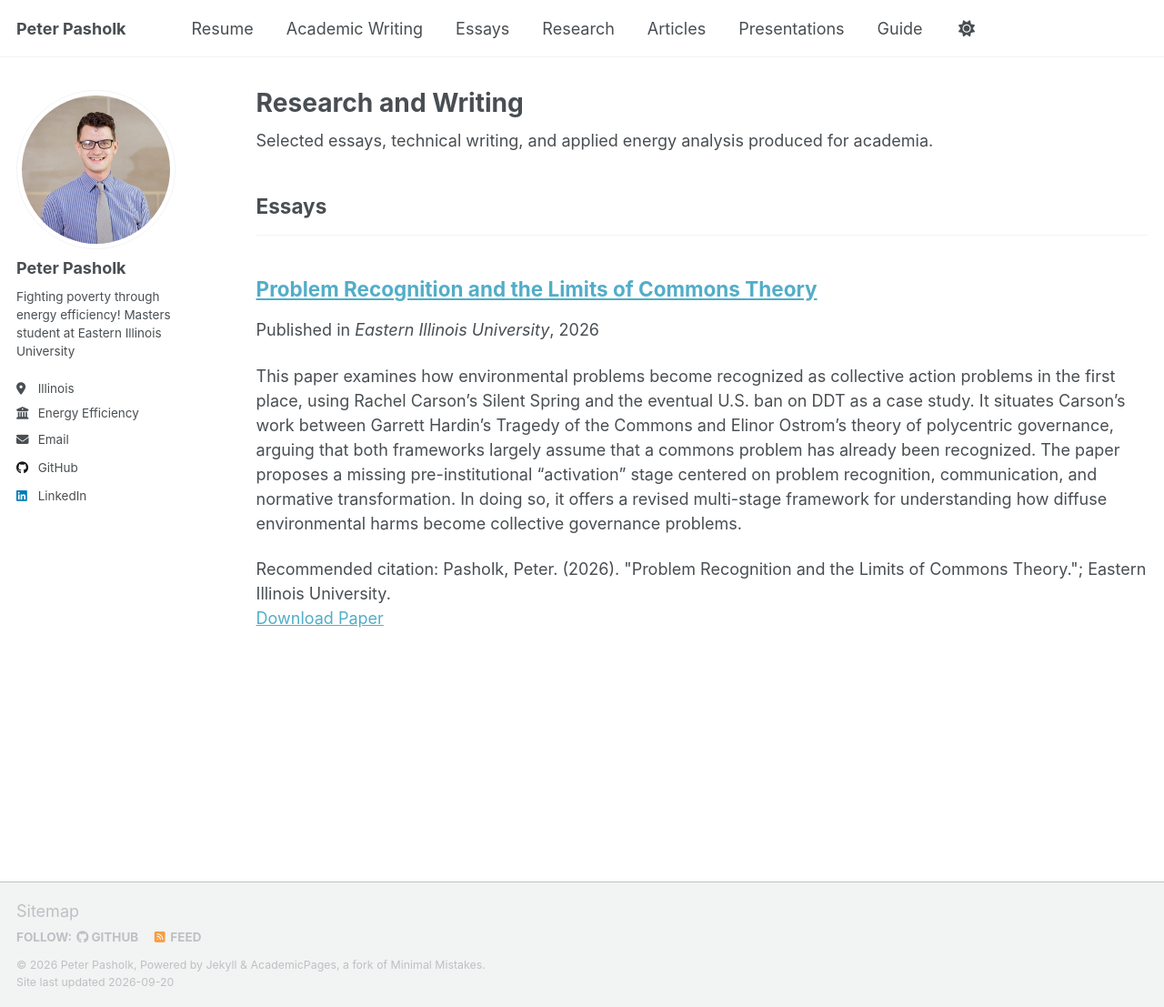
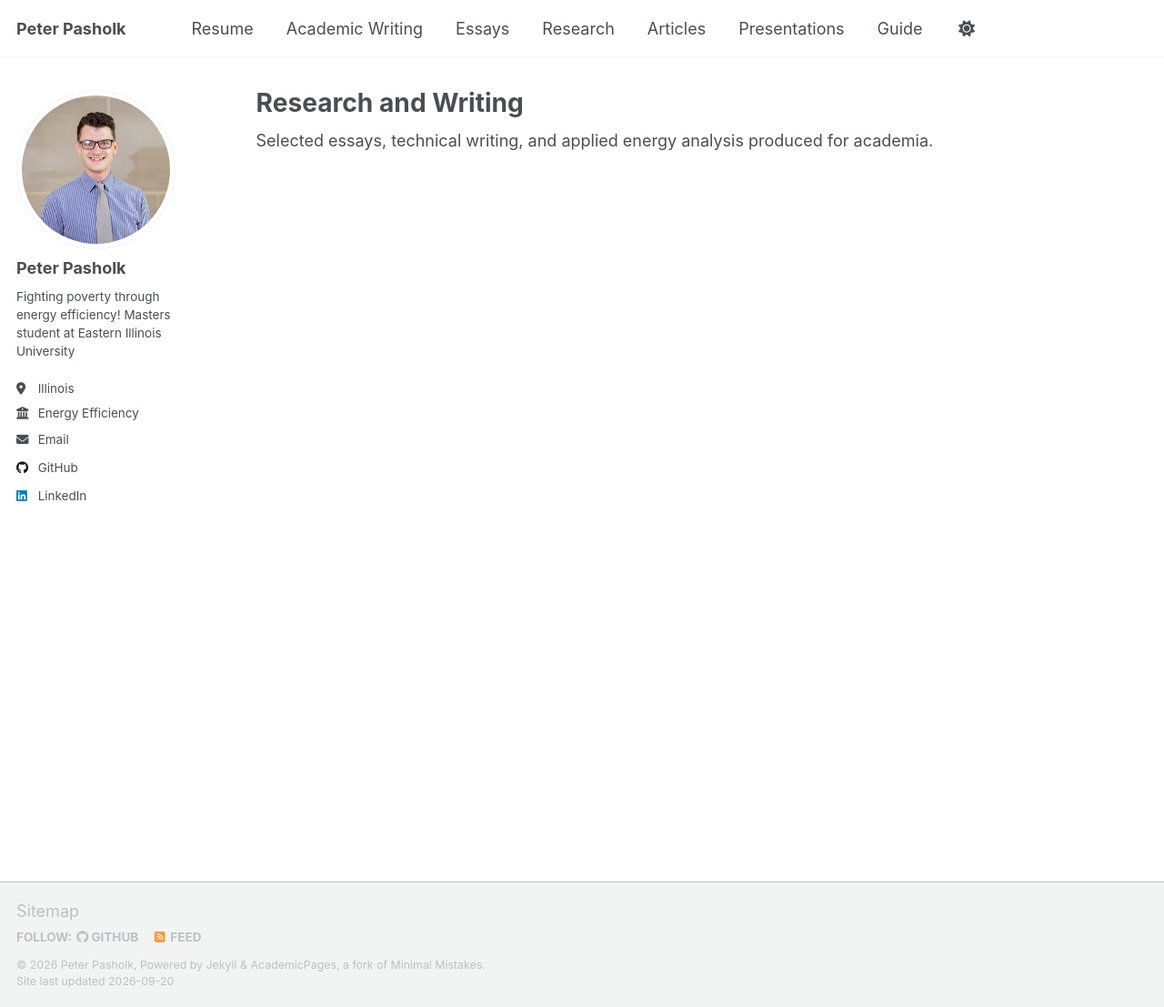
Before and after one commit to ppasholk/ppasholk.github.io, a Jekyll site: the page built from _pages/publications.html, in a window 1280 px wide and 1107 px high. Shown: the whole window at 91% size. Built offline with Jekyll 4.4.1, drawn with Linux system fonts in a browser that asks for light colours; a script that is not in the unit is left out.

Commit message:
Change publication category and permalink
Updated the category of the publication and modified the permalink.

```diff
--- a/_publications/2026-05-03-Problem-Recognition-and-Commons-Theory.md
+++ b/_publications/2026-05-03-Problem-Recognition-and-Commons-Theory.md
@@ -1,7 +1,7 @@
 ---
 title: "Problem Recognition and the Limits of Commons Theory"
 collection: publications
-category: essays
+category: Academic Theory
 permalink: /publication/Pasholk_Final_Commons
 excerpt: 'This paper examines how environmental problems become recognized as collective action problems in the first place, using Rachel Carson’s Silent Spring and the eventual U.S. ban on DDT as a case study. It situates Carson’s work between Garrett Hardin’s Tragedy of the Commons and Elinor Ostrom’s theory of polycentric governance, arguing that both frameworks largely assume that a commons problem has already been recognized. The paper proposes a missing pre-institutional “activation” stage centered on problem recognition, communication, and normative transformation. In doing so, it offers a revised multi-stage framework for understanding how diffuse environmental harms become collective governance problems.'
 date: 2026-05-03
```
